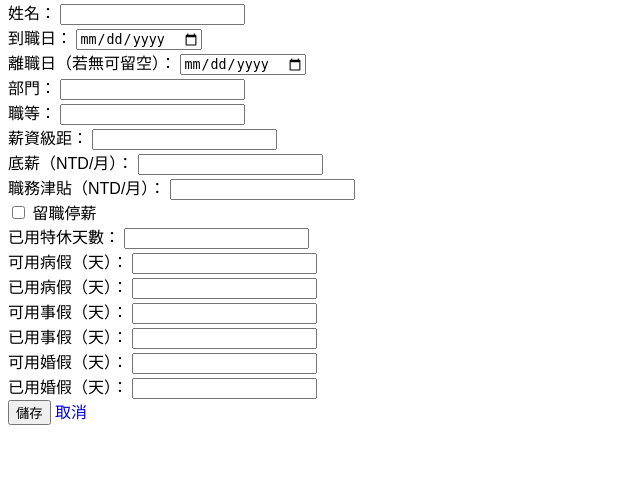
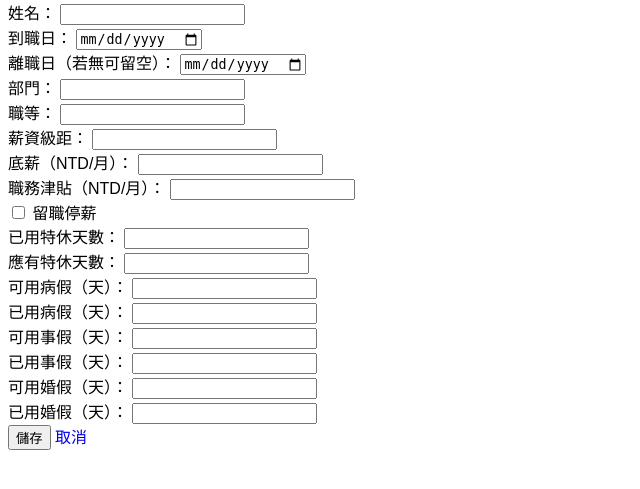
Before and after one commit to penguinpharmacy/penguin-HR-system, a Python web app: template templates/edit_employee.html in a window 1280 px wide. Shown: the part 89-578 px from the top of the page, without its empty margins (0-640 px from the left). Run offline with Jinja, Linux system fonts and the light colour scheme; the template is opened without the code that fills it, so the values that code supplies are empty.

Commit message:
Update edit_employee.html

```diff
--- a/templates/edit_employee.html
+++ b/templates/edit_employee.html
@@ -68,40 +68,45 @@
         <input type="number" name="used_leave" value="{{ emp[10] }}" min="0" class="border px-2 py-1 w-24">
       </label>
     </div>
+    <div>
+      <label class="block">應有特休天數：
+        <input type="number" name="entitled_leave" value="{{ emp[11] }}" readonly class="border px-2 py-1 w-24 bg-gray-100">
+      </label>
+    </div>
 
     <!-- 病假 -->
     <div>
       <label class="block">可用病假（天）：
-        <input type="number" name="entitled_sick" value="{{ emp[11] }}" min="0" class="border px-2 py-1 w-24">
+        <input type="number" name="entitled_sick" value="{{ emp[12] }}" readonly class="border px-2 py-1 w-24 bg-gray-100">
       </label>
     </div>
     <div>
       <label class="block">已用病假（天）：
-        <input type="number" name="used_sick" value="{{ emp[12] }}" min="0" class="border px-2 py-1 w-24">
+        <input type="number" name="used_sick" value="{{ emp[13] }}" min="0" class="border px-2 py-1 w-24">
       </label>
     </div>
 
     <!-- 事假 -->
     <div>
       <label class="block">可用事假（天）：
-        <input type="number" name="entitled_personal" value="{{ emp[13] }}" min="0" class="border px-2 py-1 w-24">
+        <input type="number" name="entitled_personal" value="{{ emp[14] }}" readonly class="border px-2 py-1 w-24 bg-gray-100">
       </label>
     </div>
     <div>
       <label class="block">已用事假（天）：
-        <input type="number" name="used_personal" value="{{ emp[14] }}" min="0" class="border px-2 py-1 w-24">
+        <input type="number" name="used_personal" value="{{ emp[15] }}" min="0" class="border px-2 py-1 w-24">
       </label>
     </div>
 
     <!-- 婚假 -->
     <div>
       <label class="block">可用婚假（天）：
-        <input type="number" name="entitled_marriage" value="{{ emp[15] }}" min="0" class="border px-2 py-1 w-24">
+        <input type="number" name="entitled_marriage" value="{{ emp[16] }}" readonly class="border px-2 py-1 w-24 bg-gray-100">
       </label>
     </div>
     <div>
       <label class="block">已用婚假（天）：
-        <input type="number" name="used_marriage" value="{{ emp[16] }}" min="0" class="border px-2 py-1 w-24">
+        <input type="number" name="used_marriage" value="{{ emp[17] }}" min="0" class="border px-2 py-1 w-24">
       </label>
     </div>
 
```
